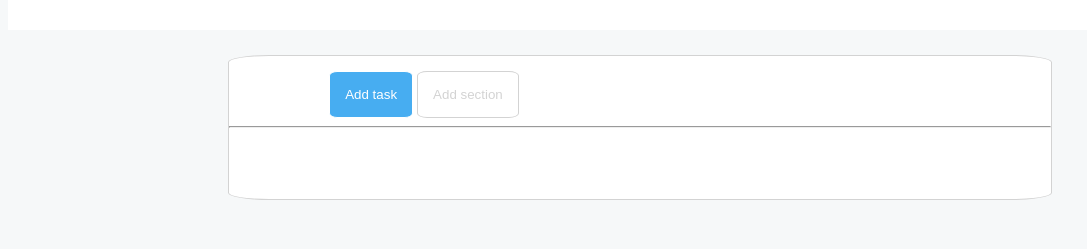
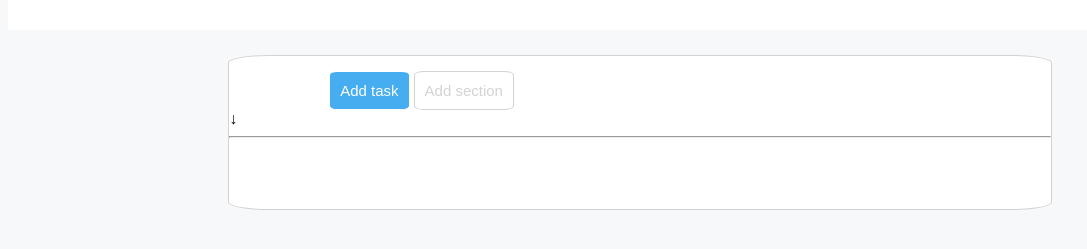
Before and after one commit to LucaPaolella/html-css-toboolist, a plain HTML site: page index.html in a window 1280 px wide. Shown: the part 103-352 px from the top of the page, without its empty margins (0-1087 px from the left). Drawn offline with Linux system fonts and the light colour scheme.

Commit message:
struttura main

```diff
--- a/css/style.css
+++ b/css/style.css
@@ -34,8 +34,9 @@ header{
 .bottone{
   border: 1px solid;
   border-radius: 10%;
-  padding: 15px;
+  padding: 10px;
   margin-top: 15px;
+  font-size: 15px;
 
 }
 
--- a/index.html
+++ b/index.html
@@ -27,6 +27,18 @@
             <button class="bottone grigio">Add section</button>
             <!--fine bottoni-->
 
+            <!--Task 1-->
+            <div>
+                &#8595;
+            </div>
+            <!-- fine Task 1-->
+
+            <!--Task today-->
+            <!-- fine Task today-->
+
+            <!--Task upcoming-->
+            <!--fine Task upcoming-->
+
 
             <hr>
 
```
